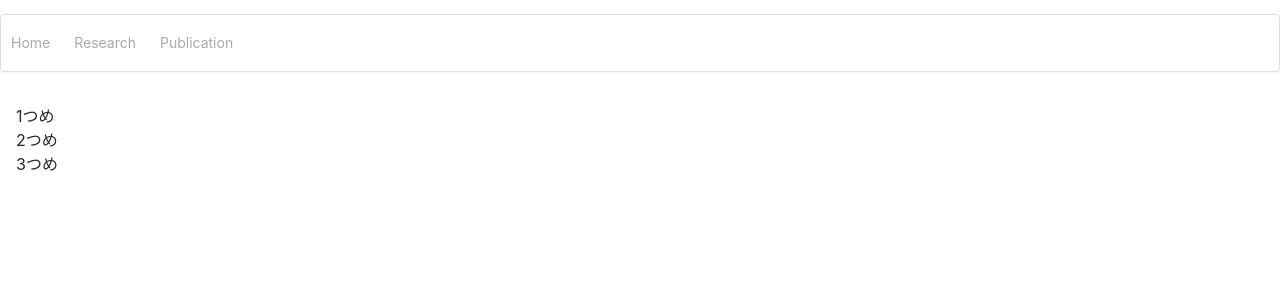
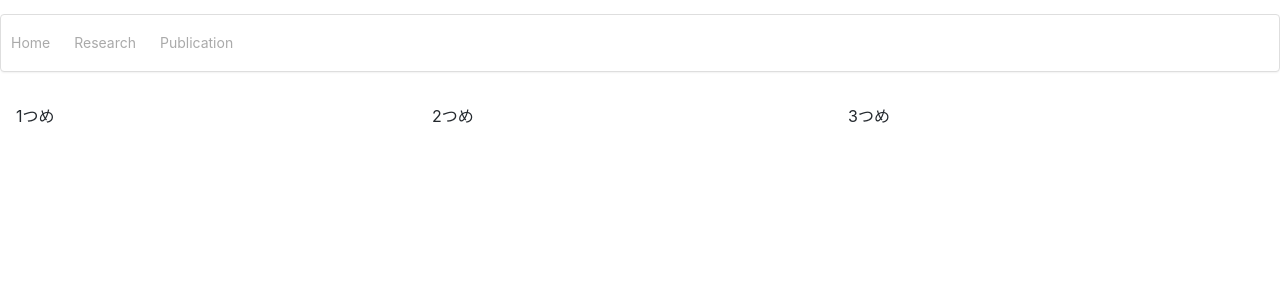
Before and after one commit to masahiro-mi/masahiro-mi.github.io, a Jekyll site: the page built from research/index.md, in a window 1280 px wide. Shown: the top 300 px of the page. Built offline with Jekyll 4.4.1, drawn with Linux system fonts in a browser that asks for light colours; comment, search, counter and statistics services are not loaded.

Commit message:
Update index.md

```diff
--- a/research/index.md
+++ b/research/index.md
@@ -7,7 +7,7 @@ layout: default
 
 <!-- Columns start at 50% wide on mobile and bump up to 33.3% wide on desktop -->
 <div class="row">
-  <div class="col-6 col-md-4">1つめ</div>
-  <div class="col-6 col-md-4">2つめ</div>
-  <div class="col-6 col-md-4">3つめ</div>
+  <div class="col-6 col-md-4" style="float:left;">1つめ</div>
+  <div class="col-6 col-md-4" style="float:left;">2つめ</div>
+  <div class="col-6 col-md-4" style="float:left;">3つめ</div>
 </div>
```
